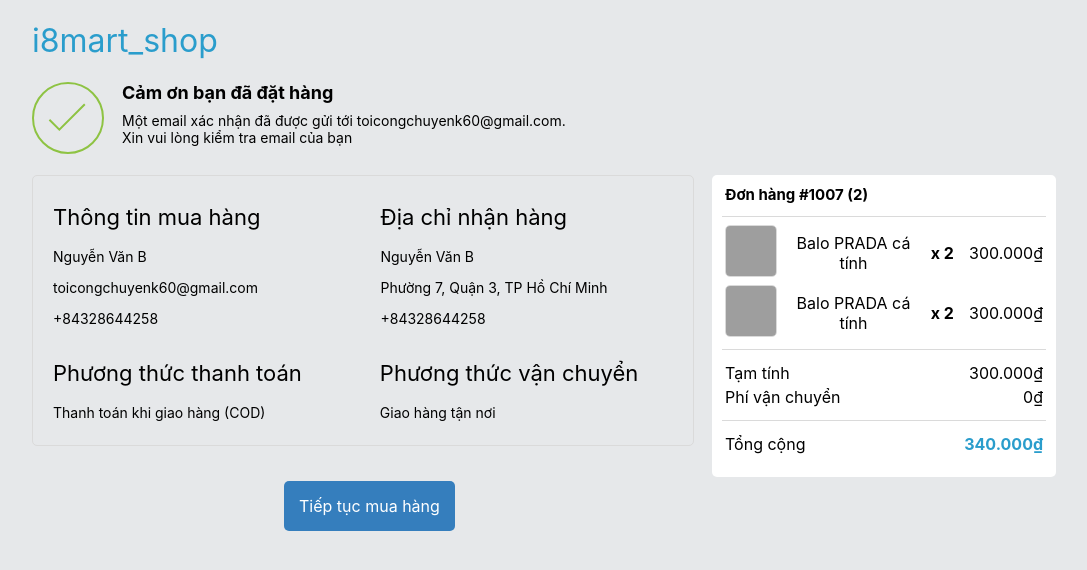
After one commit to NguyenCongChi-CNTTK60/ismart.com, a PHP site: page /unitop/modules/checkout/views/thankyouView.php in a window 1280 px wide. The commit adds this page. Shown: the top 570 px of the page, without its empty margins (96-1183 px from the left). Run offline with PHP 8.4, Linux system fonts and the light colour scheme; grey boxes are pictures that could not be loaded.

Commit message:
thackyou_order

```diff
--- a/layout/header.php
+++ b/layout/header.php
@@ -17,7 +17,6 @@ $total_cart = show_total_cart();
 <head>
     <title>ISMART STORE</title>
     <meta charset="UTF-8">
-
     <meta name="viewport" content="width=device-width, initial-scale=1.0">
     <link href="public/css/bootstrap/bootstrap-theme.min.css" rel="stylesheet" type="text/css" />
     <link href="public/css/bootstrap/bootstrap.min.css" rel="stylesheet" type="text/css" />
@@ -36,7 +35,6 @@ $total_cart = show_total_cart();
     <script src="public/js/bootstrap/bootstrap.min.js" type="text/javascript"></script>
     <script src="public/js/carousel/owl.carousel.js" type="text/javascript"></script>
     <script src="public/js/main.js" type="text/javascript"></script>
-
 </head>
 
 <body>
--- /dev/null
+++ b/modules/checkout/views/thankyouView.php
@@ -0,0 +1,255 @@
+<!DOCTYPE html>
+<html lang="en">
+
+<head>
+    <meta charset="UTF-8">
+    <meta http-equiv="X-UA-Compatible" content="IE=edge">
+    <meta name="viewport" content="width=device-width, initial-scale=1.0">
+    <meta name="viewport" content="width=device-width, initial-scale=1.0">
+
+    <title>Cảm ơn</title>
+</head>
+
+<body>
+    <style>
+        body {
+            background-color: #e6e8ea;
+            width: 1024px;
+            margin: 0px auto;
+            font-family: -apple-system, BlinkMacSystemFont, "Segoe UI", Roboto, "Helvetica Neue", Arial, "Noto Sans", sans-serif, "Apple Color Emoji", "Segoe UI Emoji", "Segoe UI Symbol", "Noto Color Emoji";
+        }
+
+        a {
+            color: #2a9dcc;
+            text-decoration: none;
+            cursor: pointer;
+        }
+
+        .d-flex {
+            display: flex;
+        }
+
+        .section__title {
+            margin-top: 0px;
+            margin-bottom: -5px;
+            font-size: 18px;
+        }
+
+        .unprintable {
+            width: 90px;
+        }
+
+        .jus-content {
+            justify-content: space-between;
+        }
+
+        .section__content {
+            width: 620px;
+            padding: 10px 20px;
+            border: 1px solid #dadada;
+            border-radius: 5px;
+        }
+
+        .col.col--secondary.info-order {
+            background: white;
+            padding: 10px;
+            border-radius: 5px;
+            width: 100%;
+            height: 100%;
+            margin-left: 18px;
+        }
+
+        .order-summary__title {
+            padding: 0px 0px 12px 3px;
+            font-weight: 700;
+            font-size: 15px;
+        }
+
+        .col.col--md-two h2 {
+            font-weight: 400;
+            font-size: 22px;
+        }
+
+        .col.col--md-two p {
+            font-size: 14px;
+        }
+
+        .order-summary__section {
+            padding: 10px 0px;
+        }
+
+        .total-line__name {
+            width: 50%;
+            text-align: left;
+            font-weight: 400;
+        }
+
+        .total-line__price {
+            width: 300px;
+            text-align: end;
+            font-weight: 400;
+        }
+
+        .product-thumbnail__wrapper img {
+            width: 50px;
+            height: 50px;
+            border: 1px solid #dadada;
+            border-radius: 5px;
+        }
+    </style>
+    <div class="logo logo--left ">
+        <h1 class="shop__name">
+            <a href="/" style="font-weight: 400;">
+				i8mart_shop
+			</a>
+        </h1>
+    </div>
+    <div class="main__content">
+        <article class="row">
+            <div class="col col--primary">
+                <section class="section d-flex" style="margin-bottom: 15px ;">
+                    <div class="section__icon unprintable">
+                        <svg xmlns="http://www.w3.org/2000/svg" width="72px" height="72px">
+                            <g fill="none" stroke="#8EC343" stroke-width="2">
+                                <circle cx="36" cy="36" r="35" style="stroke-dasharray:240px, 240px; stroke-dashoffset: 480px;"></circle>
+                                <path d="M17.417,37.778l9.93,9.909l25.444-25.393" style="stroke-dasharray:50px, 50px; stroke-dashoffset: 0px;"></path>
+                            </g>
+                        </svg>
+                    </div>
+                    <div class="thankyou-message-container">
+                        <h2 class="section__title">Cảm ơn bạn đã đặt hàng</h2>
+
+                        <p class="section__text" style="font-size: 14px; ">
+                            Một email xác nhận đã được gửi tới toicongchuyenk60@gmail.com. <br> Xin vui lòng kiểm tra email của bạn
+                        </p>
+                    </div>
+                </section>
+            </div>
+            <div class="wp-info d-flex jus-content">
+                <div class="col col--primary">
+                    <section class="section">
+                        <div class="section__content">
+                            <div class="row d-flex">
+                                <div class="col col--md-two">
+                                    <h2>Thông tin mua hàng</h2>
+                                    <p>Nguyễn Văn B</p>
+                                    <p>toicongchuyenk60@gmail.com</p>
+                                    <p>+84328644258</p>
+                                </div>
+
+                                <div class="col col--md-two" style="margin-left: 120px ;">
+                                    <h2>Địa chỉ nhận hàng</h2>
+                                    <p>Nguyễn Văn B</p>
+                                    <p></p>
+                                    <p>Phường 7, Quận 3, TP Hồ Chí Minh</p>
+                                    <p>+84328644258</p>
+                                </div>
+                            </div>
+                            <div class="row d-flex">
+                                <div class="col col--md-two">
+                                    <h2>Phương thức thanh toán</h2>
+                                    <p>Thanh toán khi giao hàng (COD)</p>
+                                </div>
+                                <div class="col col--md-two" style="margin-left: 78px ;">
+                                    <h2>Phương thức vận chuyển</h2>
+                                    <p>Giao hàng tận nơi</p>
+                                </div>
+                            </div>
+                        </div>
+                    </section>
+                    <section class="section unprintable" style="margin-top: 50px; margin-left: 252px;">
+                        <div class="field__input-btn-wrapper" style="width: 300px;">
+                            <a href="?mod=home" class="btn btn--large" style="padding: 15px; background: #357ebd; color: white; border-radius: 5px;">Tiếp tục mua hàng</a>
+                        </div>
+                    </section>
+                </div>
+                <div class="col col--secondary info-order">
+                    <aside class="order-summary order-summary--bordered order-summary--is-collapsed" id="order-summary">
+                        <div class="order-summary__header">
+                            <div class="order-summary__title" style="border-bottom: 1px solid #dadada; "> Đơn hàng #1007
+                                <span class="unprintable">(2)</span>
+                            </div>
+                        </div>
+                        <div class="order-summary__sections">
+                            <div class="order-summary__section" style="border-bottom: 1px solid #dadada; padding: 5px 0px;">
+                                <table class="product-table">
+                                    <tbody>
+                                        <tr class="product">
+                                            <td class="product__image">
+                                                <div class="product-thumbnail">
+                                                    <div class="product-thumbnail__wrapper">
+                                                        <img src="//bizweb.sapocdn.net/thumb/thumb/100/470/987/products/01.jpg?v=1668411025627" alt="Balo PRADA cá tính Default Title" class="product-thumbnail__image">
+                                                    </div>
+                                                </div>
+                                            </td>
+                                            <th class="product__description">
+                                                <span class="product__description__name" style="font-weight: 400 ;">Balo PRADA cá tính</span>
+                                            </th>
+                                            <td class="product__quantity printable-only" style=" text-align: end; width: 30px; font-weight: 700; ">
+                                                x 2
+                                            </td>
+                                            <td class="product__price" style="text-align: end; width: 90px;">
+                                                300.000₫
+                                            </td>
+                                        </tr>
+                                        <tr class="product">
+                                            <td class="product__image">
+                                                <div class="product-thumbnail">
+                                                    <div class="product-thumbnail__wrapper">
+                                                        <img src="//bizweb.sapocdn.net/thumb/thumb/100/470/987/products/01.jpg?v=1668411025627" alt="Balo PRADA cá tính Default Title" class="product-thumbnail__image">
+                                                    </div>
+                                                </div>
+                                            </td>
+                                            <th class="product__description" style="font-weight: 400 ; width: 185px;">
+                                                <span class="product__description__name">Balo PRADA cá tính</span>
+                                            </th>
+                                            <td class="product__quantity printable-only" style=" text-align: end; width: 30px; font-weight: 700; ">
+                                                x 2
+                                            </td>
+                                            <td class="product__price" style="text-align: end; width: 90px;">
+                                                300.000₫
+                                            </td>
+                                        </tr>
+                                    </tbody>
+                                </table>
+                            </div>
+                            <div class="order-summary__section" style="border-bottom: 1px solid #dadada; ">
+                                <table class="total-line-table">
+                                    <tbody class="total-line-table__tbody">
+                                        <tr class="total-line total-line--subtotal">
+                                            <th class="total-line__name">Tạm tính</th>
+                                            <td class="total-line__price">300.000₫</td>
+                                        </tr>
+
+                                        <tr class="total-line total-line--shipping-fee">
+                                            <th class="total-line__name">Phí vận chuyển</th>
+                                            <td class="total-line__price">
+                                                0₫
+                                            </td>
+                                        </tr>
+                                    </tbody>
+                                </table>
+                            </div>
+                            <div class="order-summary__section">
+                                <table class="total-line-table">
+                                    <tbody class="total-line-table__tbody">
+                                        <tr class="total-line payment-due">
+                                            <th class="total-line__name">
+                                                <span class="payment-due__label-total">Tổng cộng</span>
+                                            </th>
+                                            <td class="total-line__price">
+                                                <span class="payment-due__price" style="font-weight: 700; color: #2a9dcc;">340.000₫</span>
+                                            </td>
+                                        </tr>
+                                    </tbody>
+                                </table>
+                            </div>
+                        </div>
+                    </aside>
+                </div>
+            </div>
+        </article>
+    </div>
+</body>
+
+</html>
```
Also changed, not shown: modules/checkout/controllers/indexController.php (+2 -7 lines), admin/modules/order/controllers/indexController.php (line endings or trailing spaces).
